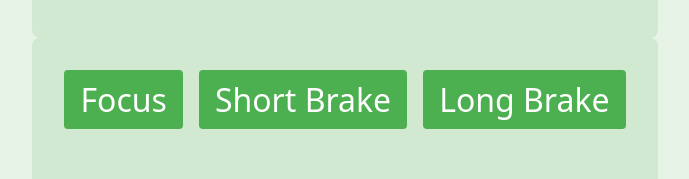
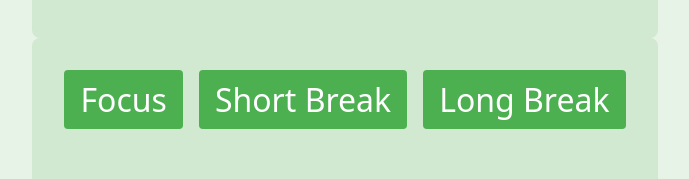
Before and after one commit to fatbardheminii/focus-timer, a React (Vite) app: page / in a window 1280 px wide. Shown: the part 124-303 px from the top of the page, without its empty margins (295-984 px from the left). Built offline with nearby package versions, Linux system fonts and the light colour scheme.

Commit message:
feat: Refactor FocusMode to use TimerContext - Add dispatch for mode switching via useContext - Enable focus, short break, and long break buttons

```diff
--- a/src/components/main-section-components/FocusMode.jsx
+++ b/src/components/main-section-components/FocusMode.jsx
@@ -1,9 +1,28 @@
-export default function FocusMode () {
-    return (
-      <div className="focus-mode">
-        <button className="focus-btn">Focus</button>
-        <button className="short-brake-btn">Short Brake</button>
-        <button className="long-brake-btn">Long Brake</button>
-      </div>
-    );
-};
+import { useContext } from "react";
+import { TimerContext } from "../../context/TimerContext";
+
+export default function FocusMode() {
+  const { dispatch } = useContext(TimerContext);
+  return (
+    <div className="focus-mode">
+      <button
+        className="focus-btn"
+        onClick={() => dispatch({ type: "SET_MODE", payload: "focus" })}
+      >
+        Focus
+      </button>
+      <button
+        className="short-brake-btn"
+        onClick={() => dispatch({ type: "SET_MODE", payload: "short" })}
+      >
+        Short Break
+      </button>
+      <button
+        className="long-brake-btn"
+        onClick={() => dispatch({ type: "SET_MODE", payload: "long" })}
+      >
+        Long Break
+      </button>
+    </div>
+  );
+}
```
